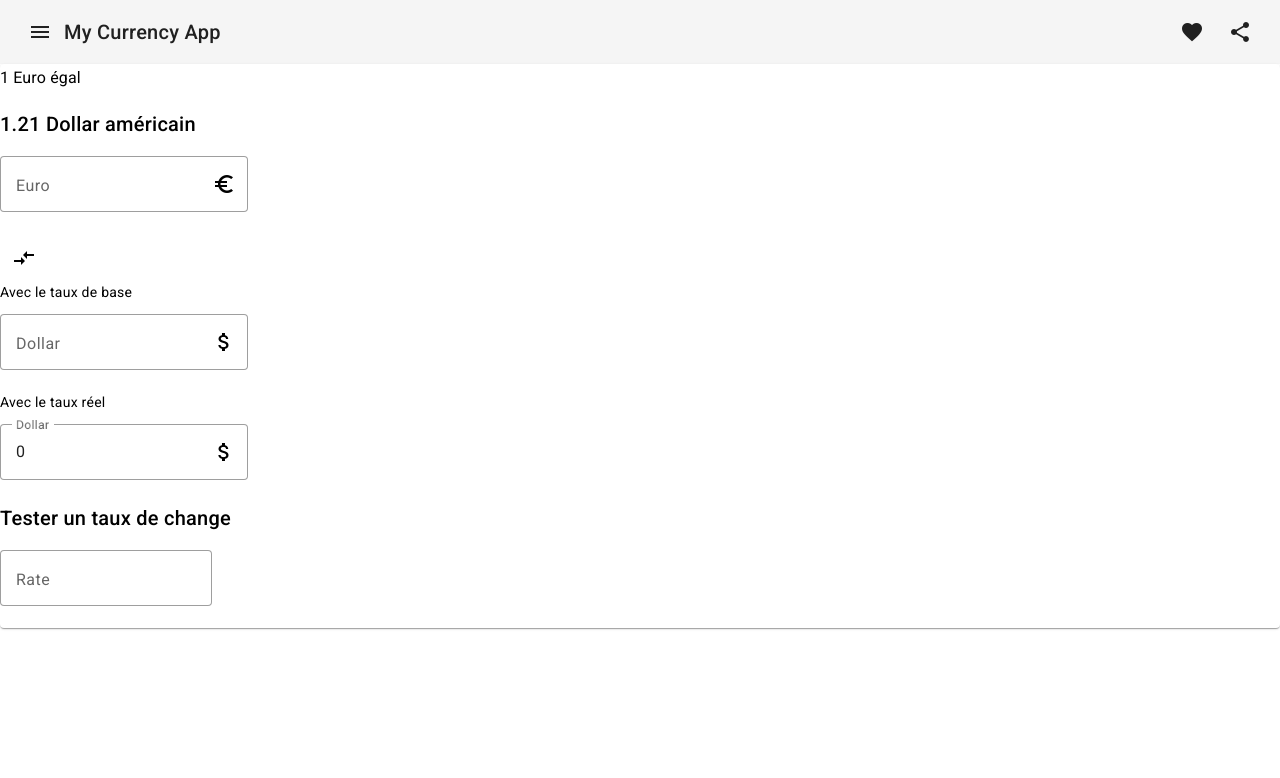
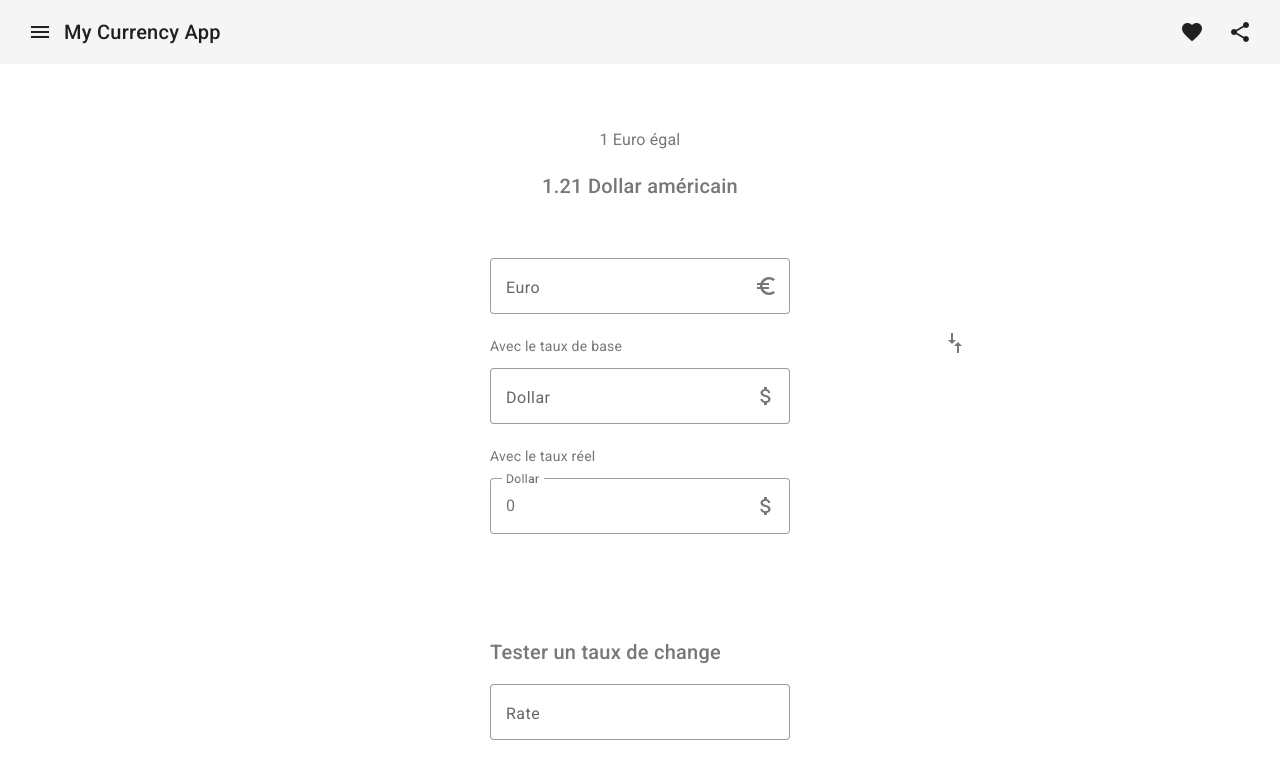
Before and after one commit to Phuki/cacib, an Angular app in the folder cacib/: page / in a window 1280 px wide. Shown: the top 778 px of the page. Built offline with nearby package versions, Linux system fonts and the light colour scheme.

Commit message:
feat(currency): css

```diff
--- a/cacib/src/app/exchange-rate/exchange-rate.component.html
+++ b/cacib/src/app/exchange-rate/exchange-rate.component.html
@@ -1,6 +1,5 @@
 <div class="container">
   <div class="card-container">
-    <mat-card>
       <h3>1 Euro égal</h3>
       <h2>{{rate()}} Dollar américain</h2>
 
@@ -43,8 +42,6 @@
           </mat-form-field>
         </form>
       </div>
-
-    </mat-card>
   </div>
 
 </div>
--- a/cacib/src/app/exchange-rate/exchange-rate.component.scss
+++ b/cacib/src/app/exchange-rate/exchange-rate.component.scss
@@ -1,4 +1,40 @@
 .container {
   width: 100%;
   height: 100%;
+  color: #76777A;
+
+  .reverse-button {
+    width: 50px;
+    transform: rotate(90deg);
+    position: absolute;
+    right: 300px;
+    top: 320px;
+  }
+
+  .card-container {
+    display: flex;
+    flex-direction: column;
+    height: 100%;
+    justify-content: center;
+    align-items: center;
+
+    .currency-form, .rate-form {
+      margin: 20px 0;
+      padding: 20px 0;
+
+      mat-form-field {
+        color: #76777A;
+        width: 300px;
+      }
+
+      form {
+        display: flex;
+        flex-direction: column;
+      }
+
+      input {
+        color: #76777A;
+      }
+    }
+  }
 }
```
